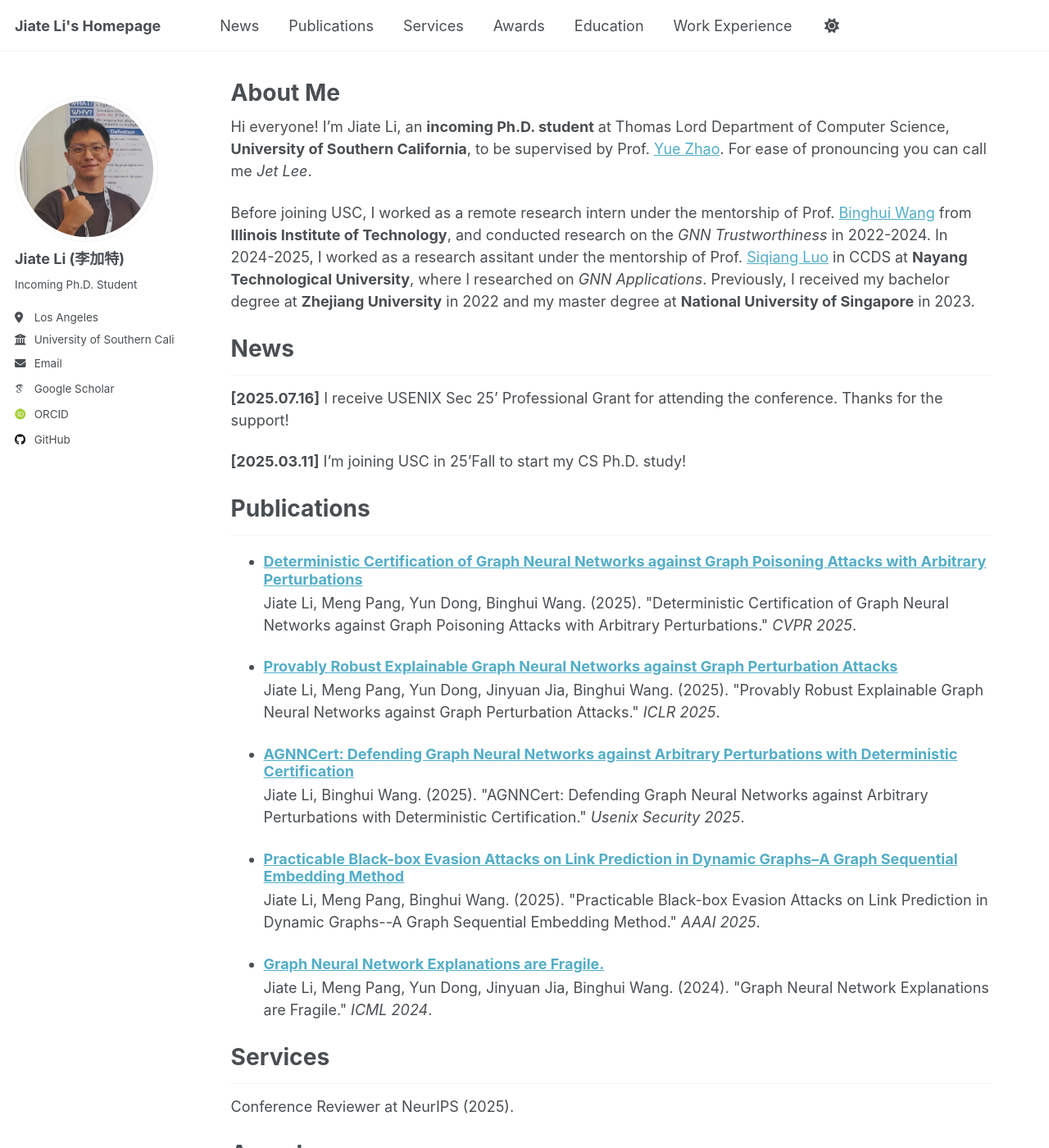
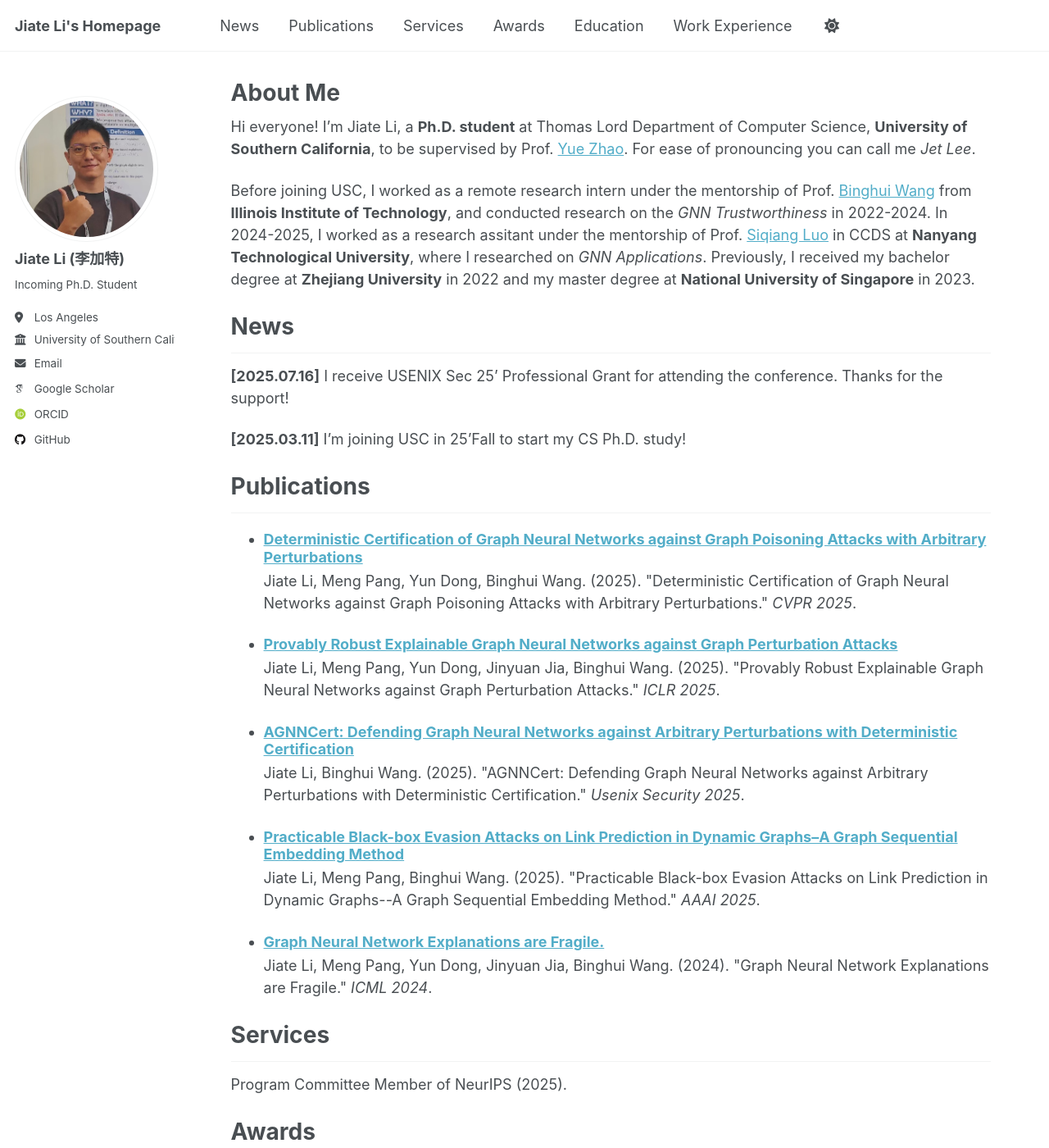
Before and after one commit to JetRichardLee/JetRichardLee.github.io, a Jekyll site: the page built from _pages/about.md, in a window 1280 px wide and 1400 px high. Shown: the whole window at 82% size. Built offline with Jekyll 4.4.1, drawn with Linux system fonts in a browser that asks for light colours; some web fonts are replaced; a script that is not in the unit is left out; some of the changed text lies outside the part shown.

Commit message:
Update about.md

```diff
--- a/_pages/about.md
+++ b/_pages/about.md
@@ -7,9 +7,9 @@ redirect_from:
   - /about.html
 ---
 
-Hi everyone! I'm Jiate Li, an **incoming Ph.D. student** at Thomas Lord Department of Computer Science, **University of Southern California**, to be supervised by Prof. [Yue Zhao](https://viterbi-web.usc.edu/~yzhao010/). For ease of pronouncing you can call me *Jet Lee*.
+Hi everyone! I'm Jiate Li, a **Ph.D. student** at Thomas Lord Department of Computer Science, **University of Southern California**, to be supervised by Prof. [Yue Zhao](https://viterbi-web.usc.edu/~yzhao010/). For ease of pronouncing you can call me *Jet Lee*.
 
-Before joining USC, I worked as a remote research intern under the mentorship of Prof. [Binghui Wang](https://wangbinghui.net/) from **Illinois Institute of Technology**, and conducted research on the *GNN Trustworthiness* in 2022-2024. In 2024-2025, I worked as a research assitant under the mentorship of Prof. [Siqiang Luo](https://siqiangluo.com/) in CCDS at **Nayang Technological University**, where I researched on *GNN Applications*. Previously, I received my bachelor degree at **Zhejiang University** in 2022 and my master degree at **National University of Singapore** in 2023.
+Before joining USC, I worked as a remote research intern under the mentorship of Prof. [Binghui Wang](https://wangbinghui.net/) from **Illinois Institute of Technology**, and conducted research on the *GNN Trustworthiness* in 2022-2024. In 2024-2025, I worked as a research assitant under the mentorship of Prof. [Siqiang Luo](https://siqiangluo.com/) in CCDS at **Nanyang Technological University**, where I researched on *GNN Applications*. Previously, I received my bachelor degree at **Zhejiang University** in 2022 and my master degree at **National University of Singapore** in 2023.
 
 News
 ====
@@ -26,7 +26,7 @@ Publications
 
 Services
 ====
-Conference Reviewer at NeurIPS (2025).
+Program Committee Member of NeurIPS (2025).
 
 Awards
 ====
@@ -35,7 +35,7 @@ USENIX Security 2025 Professional Grant.
 
 Education
 ====
-* Incoming Ph.D. in Computer Science,
+* Ph.D. in Computer Science,
     <div style="text-align: right;line-height: 0.2"> 2025-Present, Los Angeles </div>
     * Thomas Lord Department of Computer Science, University of Southern California
     * Supervisor: Prof. [Yue Zhao](https://viterbi-web.usc.edu/~yzhao010/)
```
